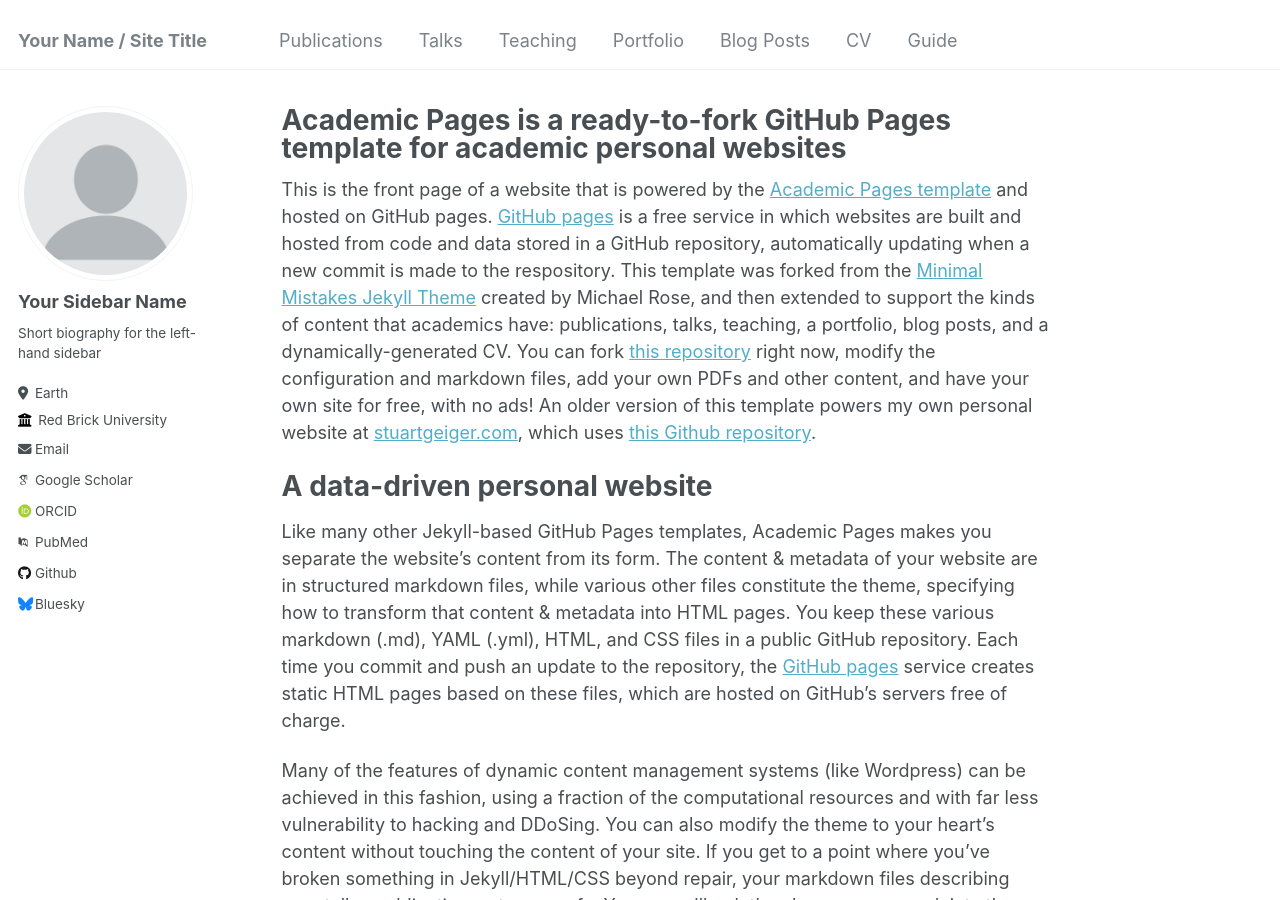
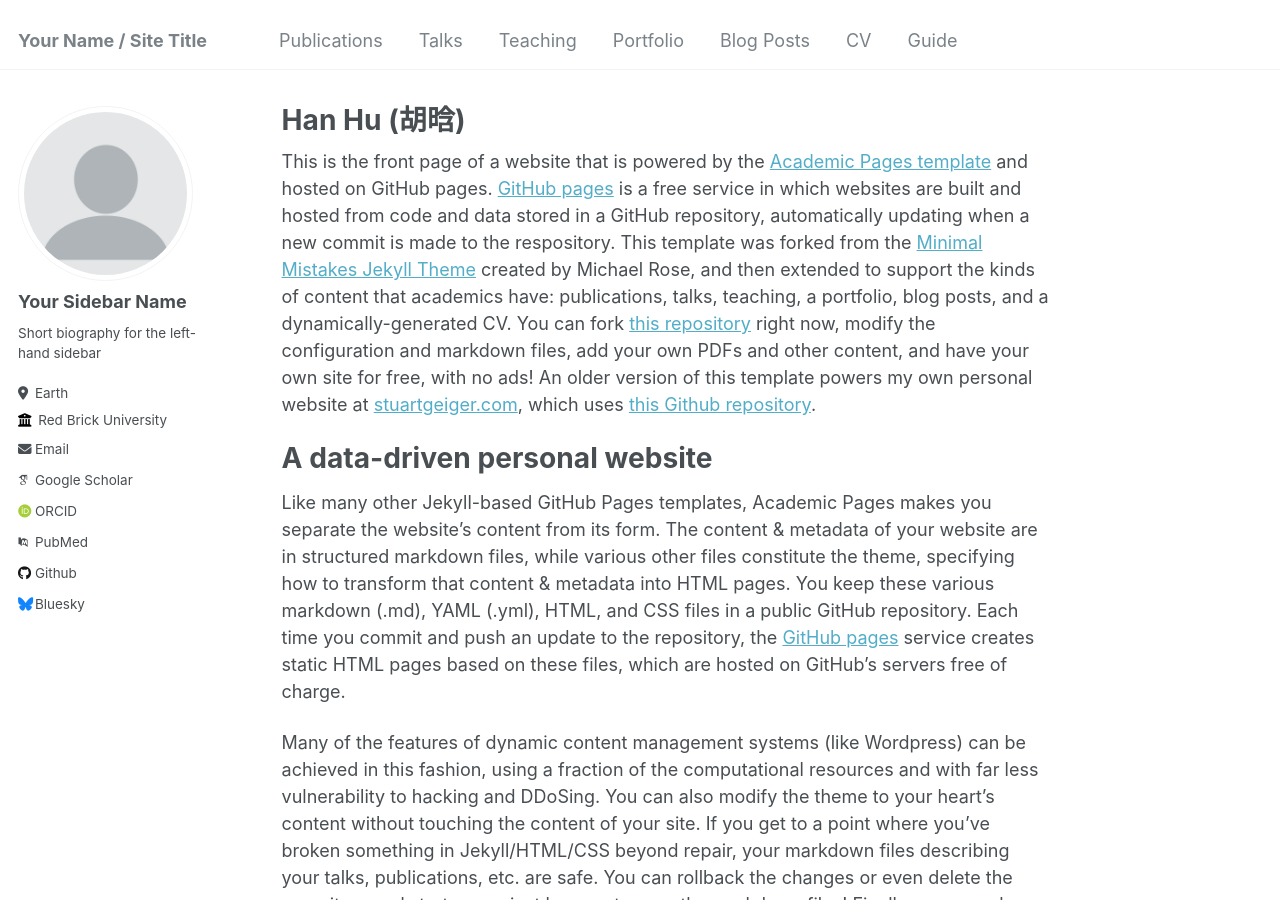
Before and after one commit to huhanGitHub/huhanGitHub.github.io, a Jekyll site: the page built from _pages/about.md, in a window 1280 px wide and 900 px high. Built offline with Jekyll 4.4.1, drawn with Linux system fonts in a browser that asks for light colours; some web fonts are replaced.

Commit message:
Update about.md

```diff
--- a/_pages/about.md
+++ b/_pages/about.md
@@ -1,6 +1,6 @@
 ---
 permalink: /
-title: "Academic Pages is a ready-to-fork GitHub Pages template for academic personal websites"
+title: Han Hu (胡晗)
 author_profile: true
 redirect_from:
   - /about/
```
